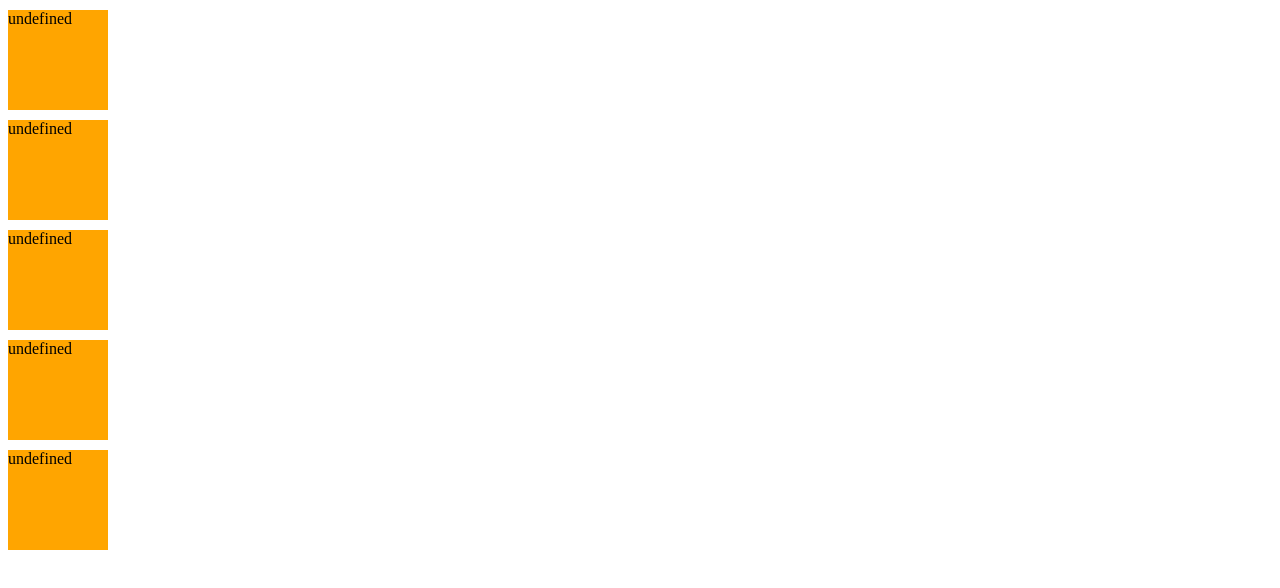
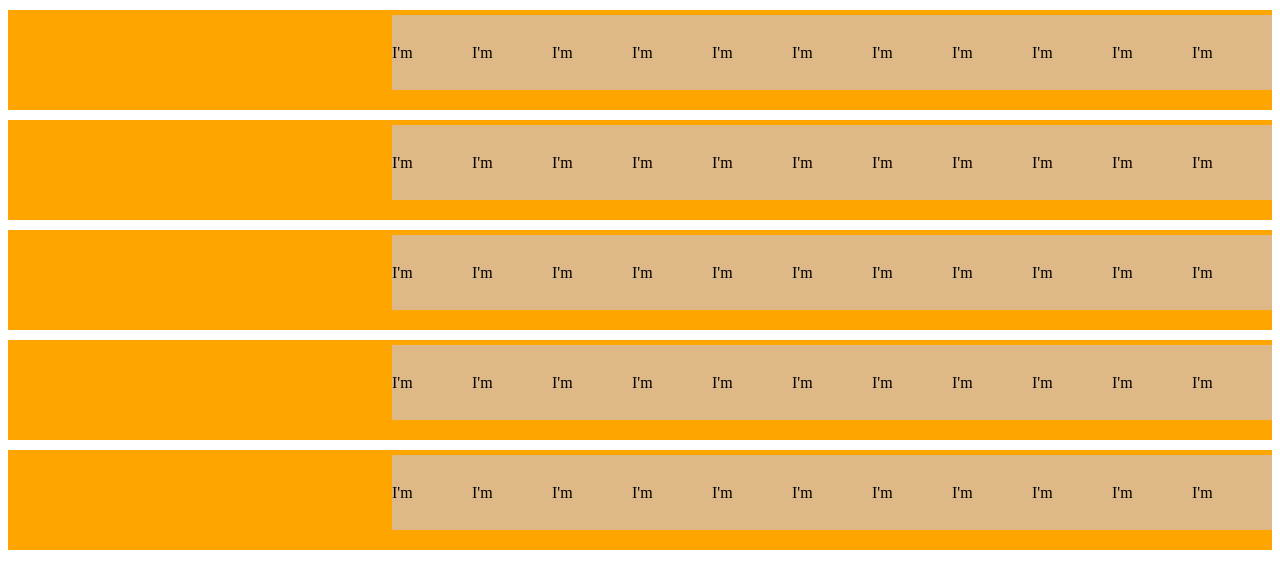
Before and after one commit to evnwttn/ev02, a plain HTML site: page index.html in a window 1280 px wide. Drawn offline with Linux system fonts and the light colour scheme.

Commit message:
rough css for build

```diff
--- a/script.js
+++ b/script.js
@@ -6,11 +6,13 @@ class ev02 {
 
     rows.forEach((row) => {
       const rowDiv = document.createElement("div");
-      rowDiv.classList.add("hello");
-      rowDiv.innerHTML = row.number;
+      rowDiv.classList.add("row");
 
       row.forEach((box) => {
-        console.log(box);
+        const boxDiv = document.createElement("div");
+        boxDiv.classList.add("box");
+        boxDiv.innerHTML = "I'm";
+        rowDiv.appendChild(boxDiv);
       });
 
       this.parentDiv.appendChild(rowDiv);
--- a/style.css
+++ b/style.css
@@ -1,13 +1,19 @@
-.hello {
+.row {
   height: 100px;
-  width: 100px;
+  width: 100%;
   margin-top: 10px;
   background-color: orange;
 }
 
-.sub-hello {
-  height: 50px;
-  height: 50px;
+.box {
+  display: inline-flex;
+  float: right;
+  flex-direction: row;
+  flex-wrap: nowrap;
+  align-content: center;
+  align-items: center;
+  height: 75%;
+  width: 5rem;
   margin-top: 5px;
   background-color: burlywood;
 }
```
